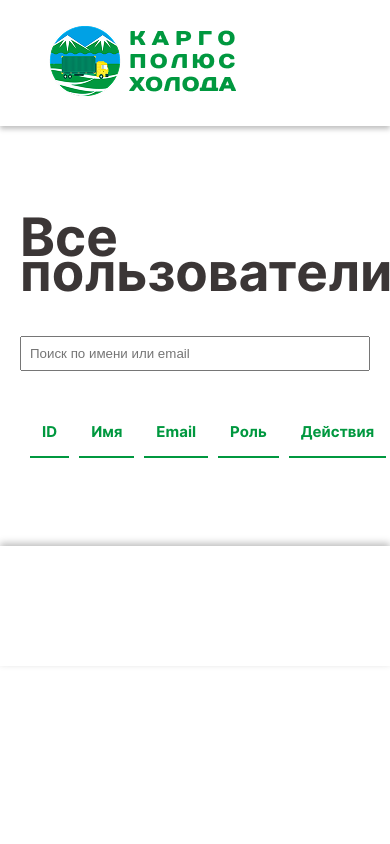
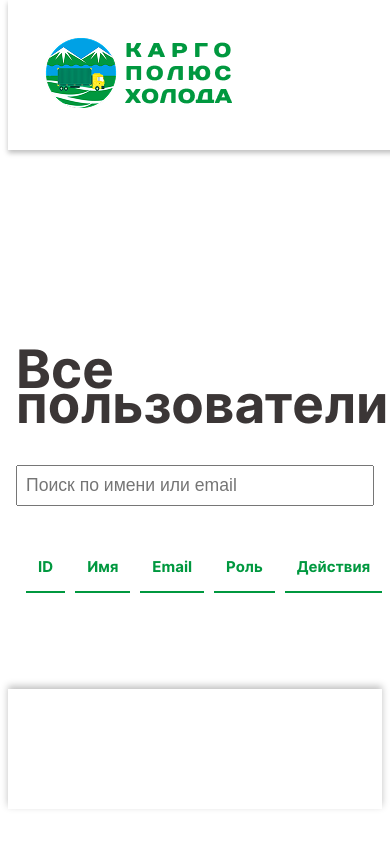
Before and after one commit to batoqqqa/cargopolusholoda, a website: page public/admin.html in a window 390 px wide. Drawn offline with Linux system fonts and the light colour scheme; no server answers; sample sign-in values are in the browser's storage.

Commit message:
Update style.css

```diff
--- a/public/style.css
+++ b/public/style.css
@@ -1032,3 +1032,44 @@ section[id] {
   padding: 10px 20px;
   margin-right: 10px;
 }
+
+/* Для планшетов */
+@media (max-width: 1024px) {
+  body, .container, .dashboard, .admin-panel {
+    width: 98%;
+    padding: 1rem;
+    font-size: 1.1rem;
+  }
+  /* если есть сайдбары или лишние отступы — убери их тут */
+}
+
+/* Для мобильных телефонов */
+@media (max-width: 600px) {
+  body, .container, .dashboard, .admin-panel {
+    width: 100% !important;
+    min-width: 0 !important;
+    padding: 0.5rem !important;
+    font-size: 1rem !important;
+  }
+  .form, form {
+    width: 100% !important;
+    padding: 0.5rem;
+    box-sizing: border-box;
+  }
+  input, select, button, textarea {
+    width: 100% !important;
+    font-size: 1.1rem;
+    margin-bottom: 1rem;
+    box-sizing: border-box;
+  }
+  nav, .nav, .header {
+    flex-direction: column !important;
+    align-items: stretch !important;
+    gap: 0.5rem;
+  }
+  .order-card, .card {
+    width: 100% !important;
+    margin: 0 0 1rem 0 !important;
+  }
+  /* Допиши под свои уникальные блоки */
+}
```
